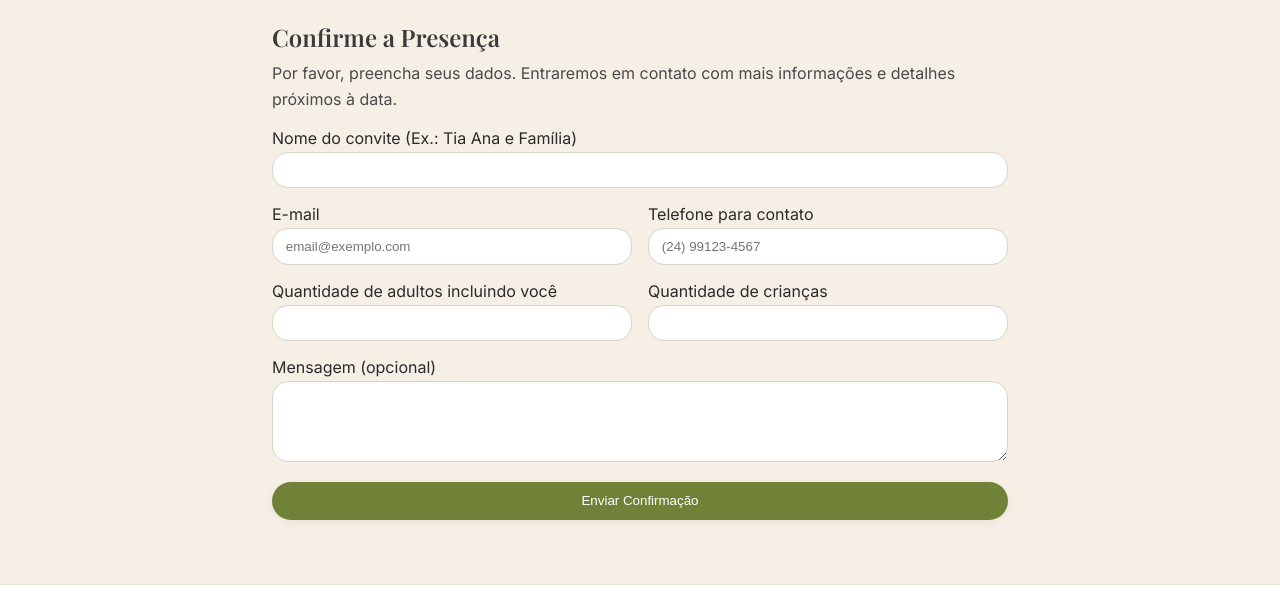
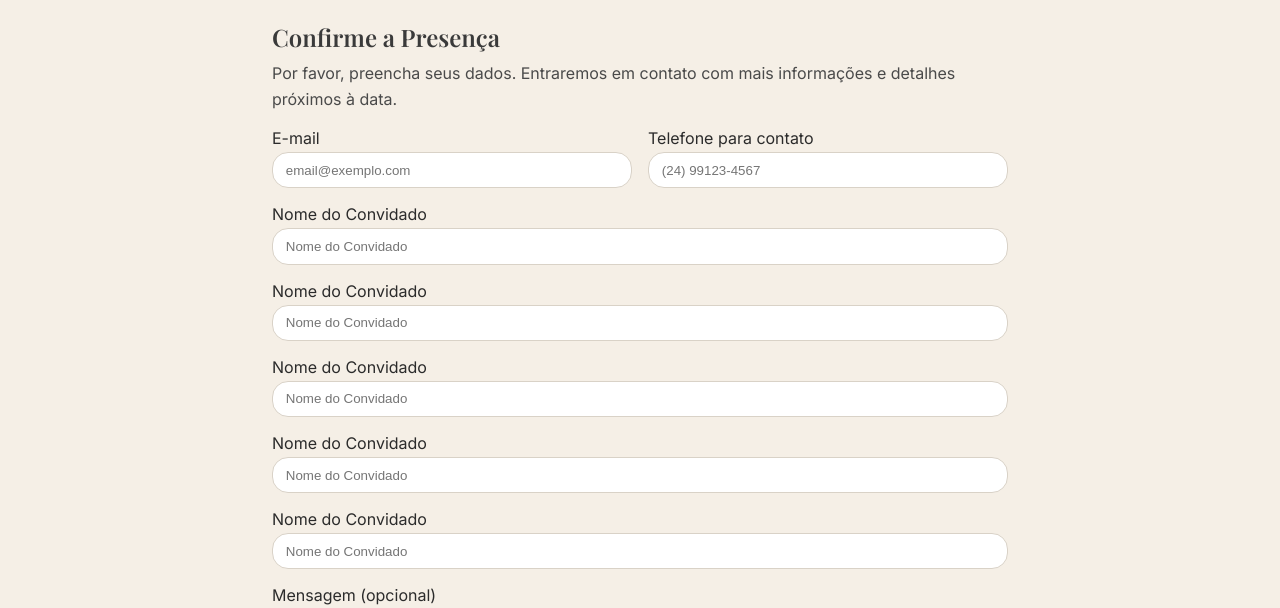
Before and after one commit to PauloEduardoCoelho/casamentoantonioisabella, a React (Vite) app: page / in a window 1280 px wide. Shown: the part 3660-4268 px from the top of the page. Built offline with nearby package versions, Linux system fonts and the light colour scheme.

Commit message:
teste 5 convidados formulario

```diff
--- a/src/App.jsx
+++ b/src/App.jsx
@@ -6,8 +6,7 @@ export default function App(){
   const VENUE = "Espaço de Festas Quintal do Zé Alencar";
   const ADDRESS = "Tv. Maria Gomes - Madruga, Vassouras - RJ, 27700-000";
   const PIX_KEY = "185.848.267-42";
-  const WEB_APP_URL = "https://script.google.com/macros/s/AKfycbw2He3wUwjBHQIk_mFe16WPSByXqAZRiynpuvLqkO3bJevsiUmFU6Y3sz-GQpYI1Zg/exec";
-
+  const WEB_APP_URL = "https://script.google.com/macros/s/AKfycbxciaysL5oFzP95JLepIAi-BC9pEoFNZL8MwT_gxm3sanO7mVpA_azic5zYyDhGoAw/exec";
 
   const gifts = [
     {
@@ -165,7 +164,8 @@ export default function App(){
 
   const scrollToId = (id) => {
     const el = document.getElementById(id);
-    const headerHeight = document.querySelector(".navbar").offsetHeight;
+    const header = document.querySelector(".navbar");
+    const headerHeight = header ? header.offsetHeight : 0;
     if (el) {
       window.scrollTo({
         top: el.offsetTop - headerHeight,
@@ -201,9 +201,7 @@ export default function App(){
 
   const onSubmitRSVP = async (e) => {
     e.preventDefault();
-
     const fd = new FormData(e.currentTarget);
-
     try {
       await fetch(WEB_APP_URL, {
         method: "POST",
@@ -212,7 +210,6 @@ export default function App(){
         cache: "no-cache",
         redirect: "follow",
       });
-
       setRsvpSent(true);
       setGiftListOpen(true);
     } catch (err) {
@@ -381,10 +378,6 @@ export default function App(){
             </div>
           ) : (
             <form onSubmit={onSubmitRSVP} className="grid2 gap-4">
-              <label className="muted span2">Nome do convite (Ex.: Tia Ana e Família)
-                <input name="nomeConvite" required className="input mt-1" />
-              </label>
-
               <label className="muted">E-mail
                 <input
                   type="email"
@@ -405,20 +398,25 @@ export default function App(){
                 />
               </label>
 
-              <label className="muted">Quantidade de adultos incluindo você
-                <input
-                  type="number"
-                  name="adultos"
-                  className="input mt-1"
-                />
+              {/* 5 campos de convidados — todos com o mesmo rótulo */}
+              <label className="muted span2">Nome do Convidado
+                <input name="convidado1" required className="input mt-1" placeholder="Nome do Convidado" />
               </label>
 
-              <label className="muted">Quantidade de crianças
-                <input
-                  type="number"
-                  name="criancas"
-                  className="input mt-1"
-                />
+              <label className="muted span2">Nome do Convidado
+                <input name="convidado2" className="input mt-1" placeholder="Nome do Convidado" />
+              </label>
+
+              <label className="muted span2">Nome do Convidado
+                <input name="convidado3" className="input mt-1" placeholder="Nome do Convidado" />
+              </label>
+
+              <label className="muted span2">Nome do Convidado
+                <input name="convidado4" className="input mt-1" placeholder="Nome do Convidado" />
+              </label>
+
+              <label className="muted span2">Nome do Convidado
+                <input name="convidado5" className="input mt-1" placeholder="Nome do Convidado" />
               </label>
 
               <label className="muted span2">Mensagem (opcional)
@@ -432,7 +430,6 @@ export default function App(){
                 <button type="submit" className="btn btn-primary full">Enviar Confirmação</button>
               </div>
             </form>
-
           )}
         </div>
       </section>
@@ -665,7 +662,8 @@ function PixModal({ gift, couple, onClose }){
 function InvitationCard({ couple }) {
   const scrollToSection = (id) => {
     const el = document.getElementById(id);
-    const headerHeight = document.querySelector(".navbar").offsetHeight;
+    const header = document.querySelector(".navbar");
+    const headerHeight = header ? header.offsetHeight : 0;
     if (el) {
       window.scrollTo({
         top: el.offsetTop - headerHeight,
```
Lines whose indentation alone changed are shown as unchanged.
